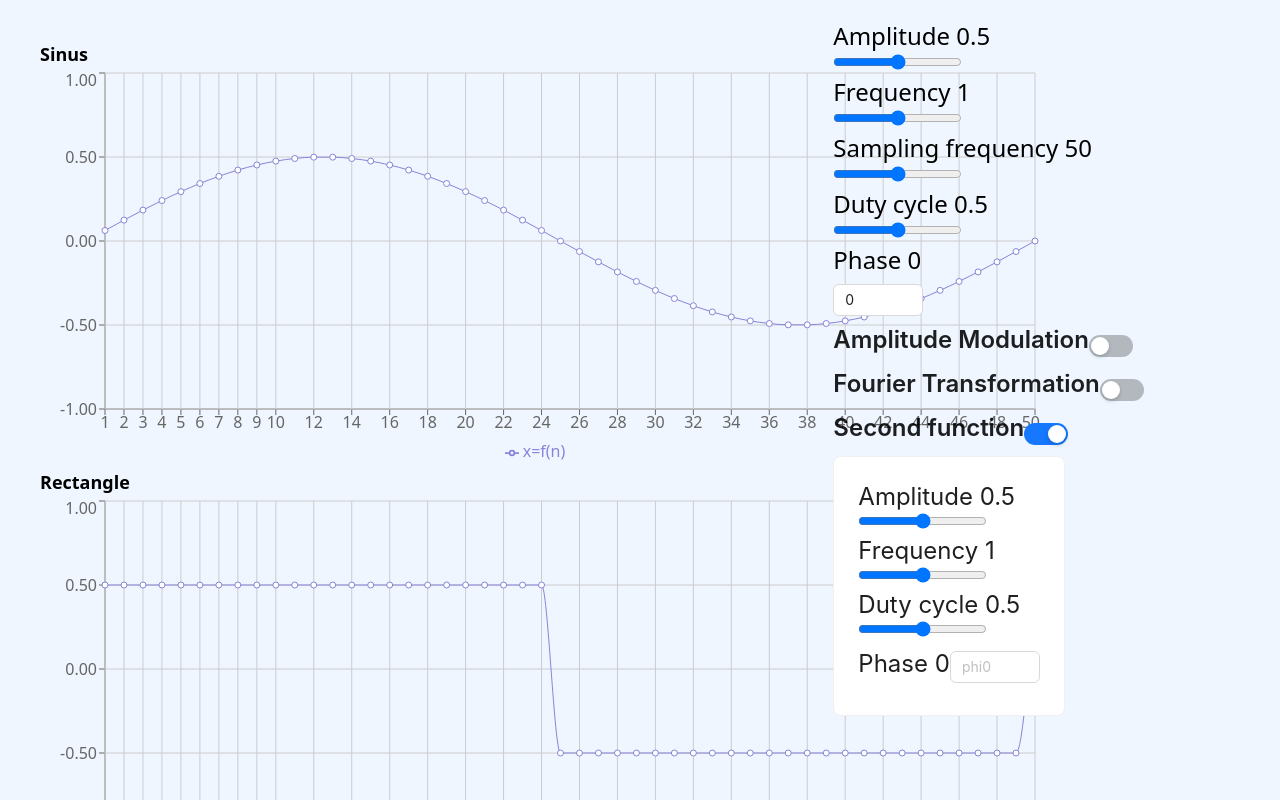
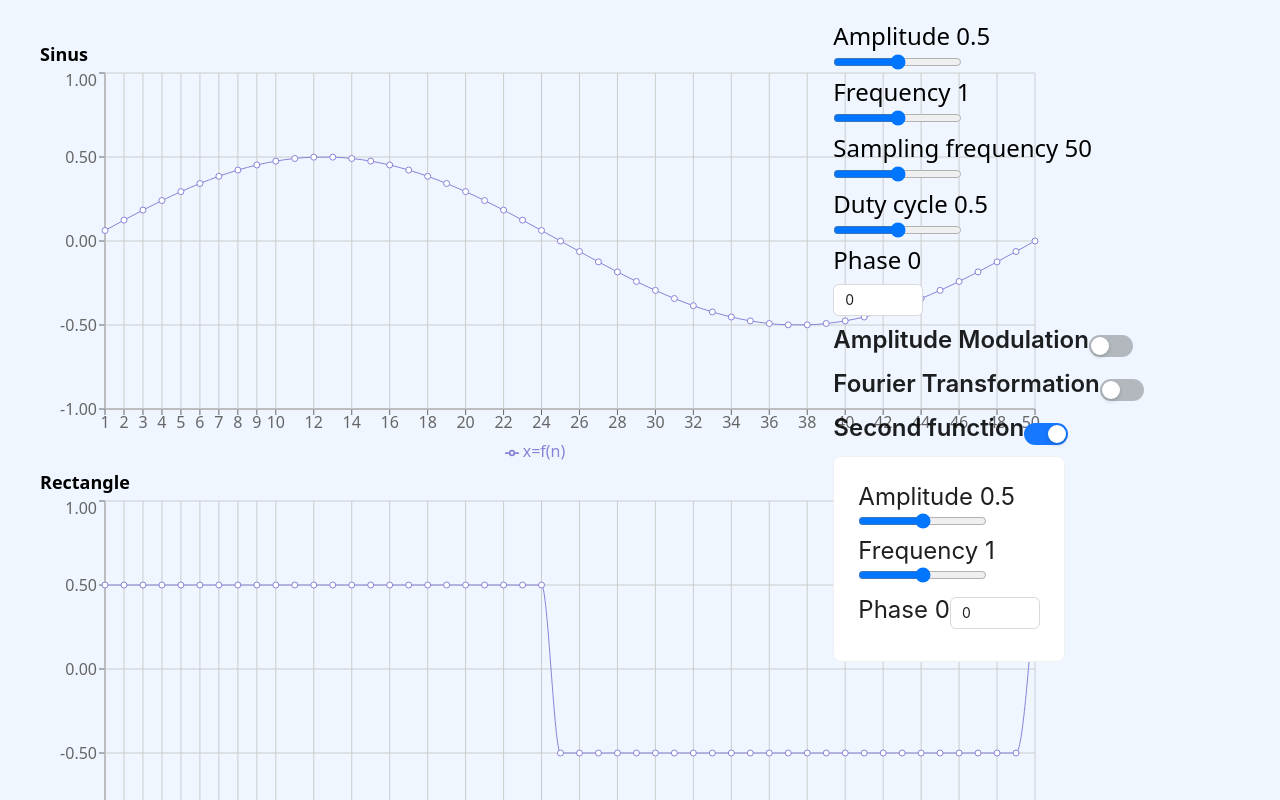
Before and after one commit to NBogomolski/DSP, a React (Vite) app in the folder Lab1/: page / in a window 1280 px wide. Both pictures are taken after a click on the switch 1046 px from the left and 434 px from the top of the page. Shown: the top 800 px of the page. Built offline with nearby package versions, Linux system fonts and the light colour scheme.

Commit message:
feat: polished off

```diff
--- a/Lab1/src/App.jsx
+++ b/Lab1/src/App.jsx
@@ -422,7 +422,7 @@ function App() {
     transformedData = calcFourier(customPolyharmonicYCoordinates, samplingFrequency);
     customPolyharmonicAmpSpectrum = transformedData.A;
     customPolyharmonicPhaseSpectrum = transformedData.phases;
-    fourierTransformedCustomPolyharmonic = calcReverseFourier(transformedData, samplingFrequency);
+    fourierTransformedCustomPolyharmonic = calcReverseFourierPolyharmonic(transformedData, samplingFrequency);
   }
 
   fourierTransformedSinus = fourierTransformedSinus.map((v, ind) => {
@@ -491,7 +491,6 @@ function App() {
   customPolyharmonicPhaseSpectrum = customPolyharmonicPhaseSpectrum.map((v, ind) => {
     return { y: v, n: ind + 1 };
   });
-  // console.log(fourierTransformedCustomPolyharmonic)
 
   customPolyharmonic = customPolyharmonic.map((value, ind) => {
     return {
--- a/Lab1/src/ControlPanel.jsx
+++ b/Lab1/src/ControlPanel.jsx
@@ -44,7 +44,7 @@ const ControlPanel = (props) => {
         sizing="lg"
         onChange={(e) => setFrequency(e.target.value / 10)}
       />
-      <Label
+      {/* <Label
         htmlFor="duty-cycle"
         value={"Duty cycle " + dutyCycle}
         color="black"
@@ -54,14 +54,14 @@ const ControlPanel = (props) => {
         id="duty-cycle"
         sizing="lg"
         onChange={(e) => setDutyCycle(e.target.value / 100)}
-      />
+      /> */}
       <Label value={"Phase 0"} color="black" className="text-2xl" />
       <InputNumber
         className="my-2"
         placeholder="phi0"
         min={0}
         max={100}
-        value={props.phase0}
+        value={phase0}
         onChange={(value) => setPhase0(value)}
       />
     </>
```
